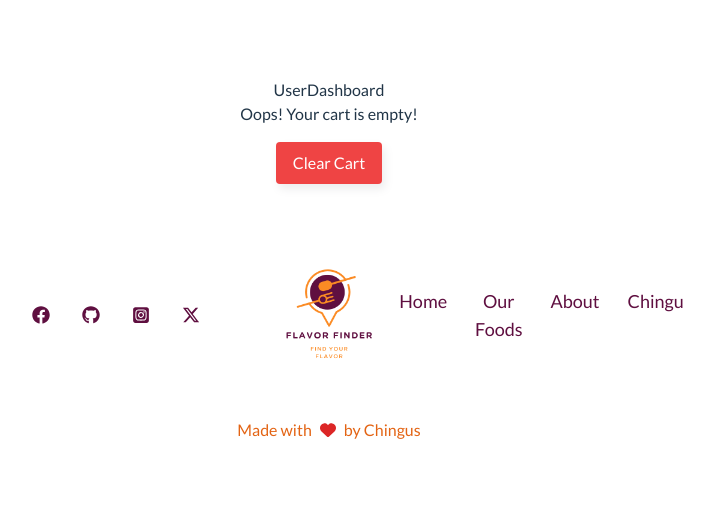
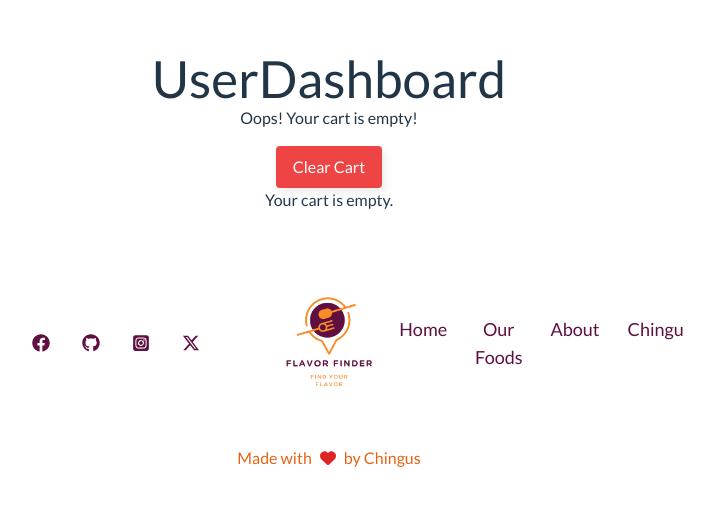
Before and after one commit to chingu-voyages/v50-tier2-team-15, a React (Vite) app: page /user in a window 1280 px wide. Shown: the part 140-646 px from the top of the page, without its empty margins (311-1025 px from the left). Built offline with nearby package versions, Linux system fonts and the light colour scheme; sample sign-in values are in the browser's storage.

Commit message:
feat: Add OrderScreen component for checkout process. Add "/checkout" route to main.jsx. Conditionally render Checkout button in UserDashboard based on cart size.

```diff
--- a/src/main.jsx
+++ b/src/main.jsx
@@ -32,6 +32,7 @@ const router = createBrowserRouter(
 
       <Route path="" element={<PrivateRoute />}>
       <Route path="/user" element={<UserDashboard />} />
+      <Route path="/checkout" element={<UserDashboard />} />
       </Route>
 
     </Route>
--- /dev/null
+++ b/src/screens/OrderScreen.jsx
@@ -0,0 +1,9 @@
+import React from 'react'
+
+const OrderScreen = () => {
+  return (
+    <div>OrderScreen</div>
+  )
+}
+
+export default OrderScreen
--- a/src/screens/UserDashboard.jsx
+++ b/src/screens/UserDashboard.jsx
@@ -2,14 +2,30 @@
 // We need a cart. We need the FoodRibbon. We need the FoodMenu.
 // Should the ShowFoodMenu.jsx in the screens folder just be a component?????
 
-import Cart from "../components/Dashboard/Cart"
+import { useSelector } from "react-redux";
+import { useNavigate } from "react-router-dom";
+import Cart from "../components/Dashboard/Cart";
 
 const UserDashboard = () => {
+  const cartItems = useSelector((state) => state.cart.cartItems);
+  const navigate = useNavigate();
+
+  const handleCheckout = () => {
+    // Navigate to the checkout screen
+    navigate("/checkout");
+  };
+
   return (
-    <div>UserDashboard
-    <Cart />
+    <div>
+      <h1>UserDashboard</h1>
+      <Cart />
+      {cartItems.length > 0 ? (
+        <button onClick={handleCheckout}>Checkout</button>
+      ) : (
+        <p>Your cart is empty.</p>
+      )}
     </div>
-  )
-}
+  );
+};
 
-export default UserDashboard
+export default UserDashboard;
```
